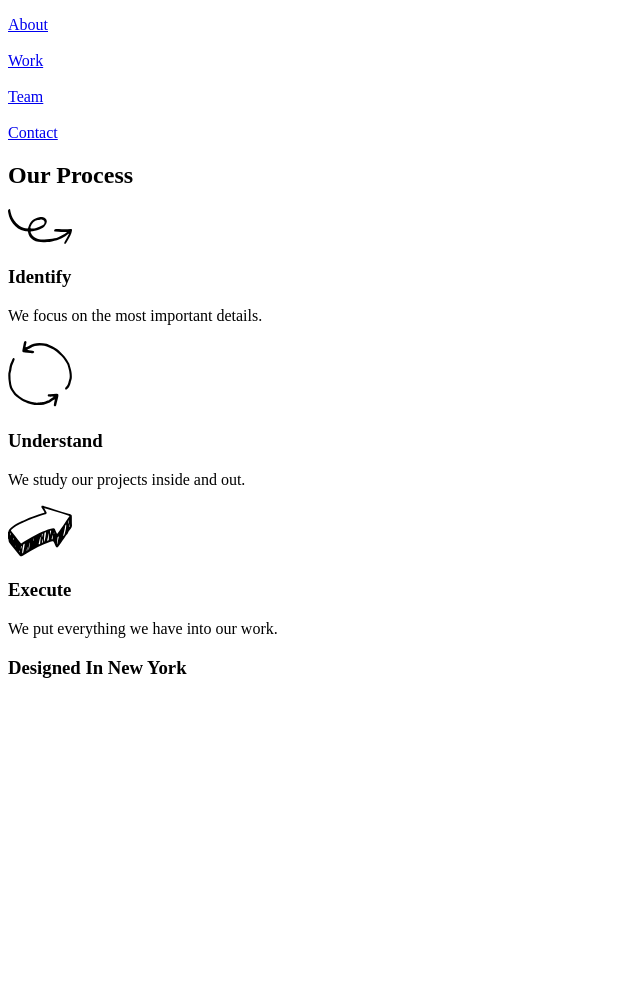
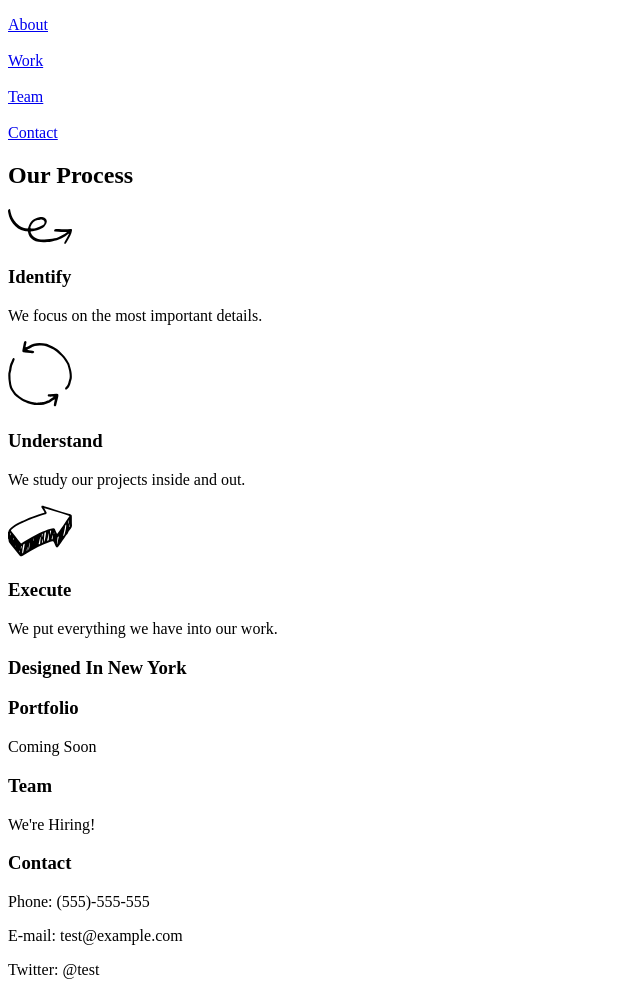
Before and after one commit to TheMouseSerpent/Broadway, a plain HTML site: page index.html in a window 1280 px wide. Shown: the part 100-1095 px from the top of the page, without its empty margins (0-640 px from the left). Before the commit the page ends 800 px from the top, so only its background shows below. Drawn offline with Linux system fonts and the light colour scheme.

Commit message:
Added header elements and p elements to info div

```diff
--- a/index.html
+++ b/index.html
@@ -37,6 +37,16 @@
     </div>
     <h3 id="NewYork">Designed In New York</h3>
     <div class="info">
+      <h3>Portfolio</h3>
+      <p>Coming Soon</p>
+      <h3>Team</h3>
+      <p>We're Hiring!</p>
+      <h3>Contact</h3>
+      <p>Phone: (555)-555-555</p>
+      <p>E-mail: test@example.com</p>
+      <p>Twitter: @test</p>
+    </div>
+    <div class="footer">
 
     </div>
   </body>
```
